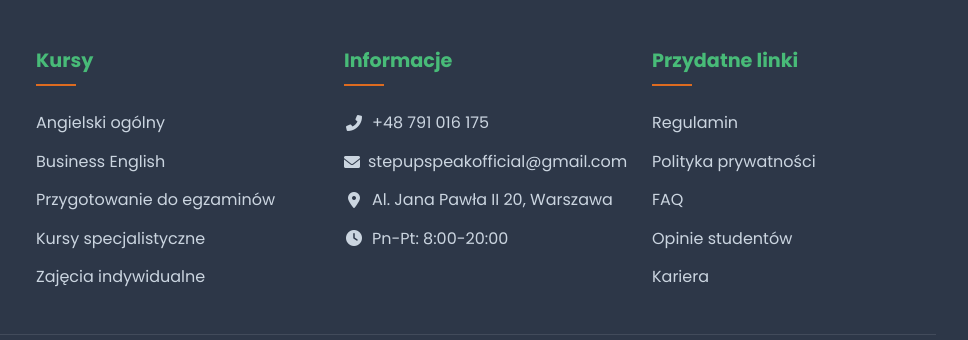
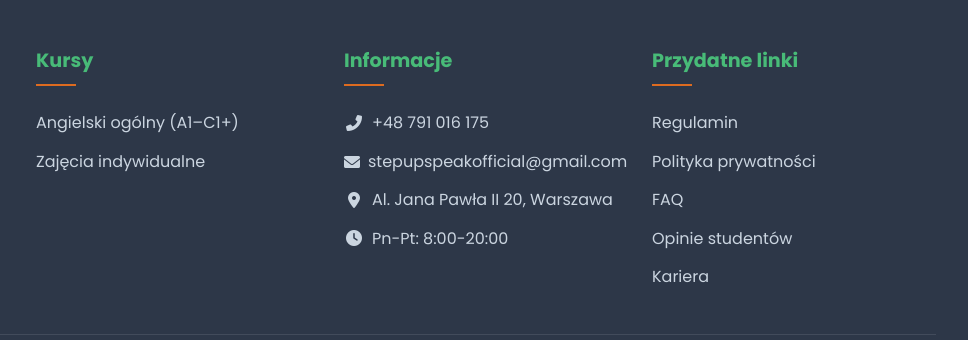
Before and after one commit to vmaksymovk/StepUpSpeak, a plain HTML site: page courses.html in a window 1280 px wide. Shown: the part 2962-3302 px from the top of the page, 312-1280 px from the left. Drawn offline with Linux system fonts and the light colour scheme.

Commit message:
updated inst

```diff
--- a/courses.html
+++ b/courses.html
@@ -754,7 +754,7 @@
                 <div class="social-links">
                     <a href="https://www.facebook.com/groups/1007789447828292" target="_blank" rel="noopener"><i
                             class="fab fa-facebook-f"></i></a>
-                    <a href="#"><i class="fab fa-instagram"></i></a>
+                    <a href="https://www.instagram.com/stepupspeak_english/"><i class="fab fa-instagram"></i></a>
                     <a href="https://www.linkedin.com/company/stepupspeak" target="_blank" rel="noopener noreferrer"><i class="fab fa-linkedin-in"></i></a>
                     <a href="https://www.tiktok.com/@stepupspeak" target="_blank" rel="noopener"><i
                             class="fab fa-tiktok"></i></a>
@@ -765,11 +765,8 @@
             <div class="footer-column">
                 <h3>Kursy</h3>
                 <ul>
-                    <li><a href="#">Angielski ogólny</a></li>
-                    <li><a href="#">Business English</a></li>
-                    <li><a href="#">Przygotowanie do egzaminów</a></li>
-                    <li><a href="#">Kursy specjalistyczne</a></li>
-                    <li><a href="#">Zajęcia indywidualne</a></li>
+                    <li><a href="courses.html">Angielski ogólny (A1–C1+)</a></li>
+                    <li><a href="courses.html">Zajęcia indywidualne</a></li>
                 </ul>
             </div>
 
```
Also changed, not shown: blog.html (+3 -6 lines), contacts.html (+3 -6 lines), enroll.html (+3 -6 lines), index.html (+3 -6 lines), pricing.html (+3 -6 lines).
